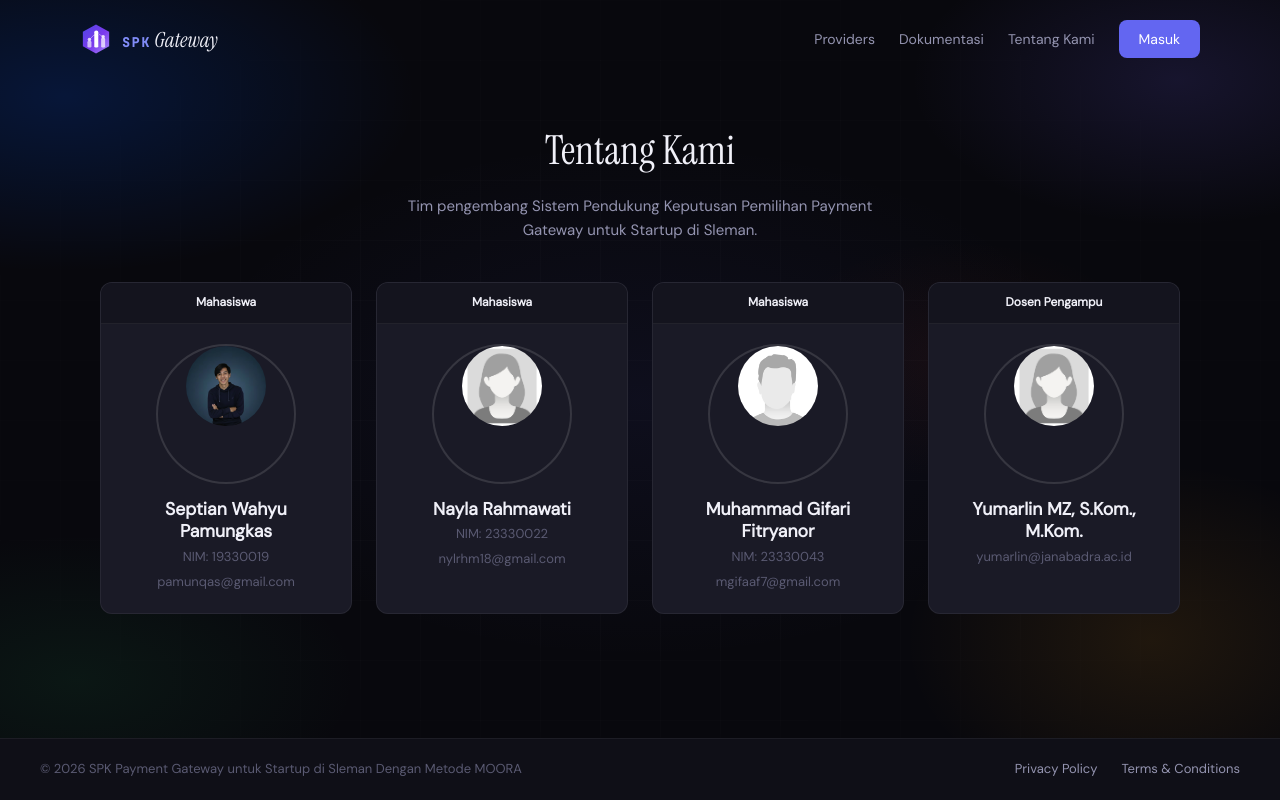
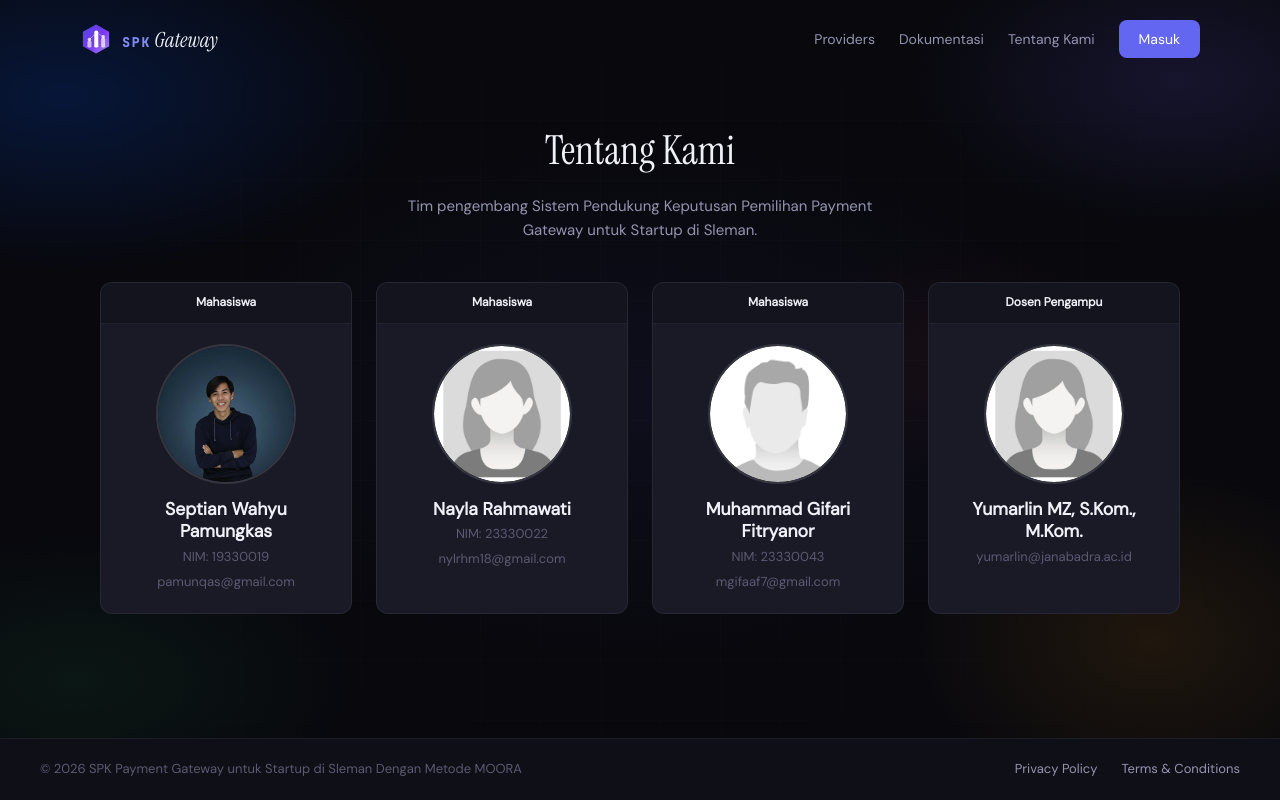
Before and after one commit to pamunqas/spk-app, a Next.js app: page /developer in a window 1280 px wide. Built offline with nearby package versions, Linux system fonts and the light colour scheme.

Commit message:
fix: ensure image fills avatar container

```diff
--- a/app/globals.css
+++ b/app/globals.css
@@ -916,6 +916,9 @@ body { font-family: var(--font-body); background: var(--bg); color: var(--text);
   background: var(--surface); border: 2px solid var(--border-2);
   overflow: hidden; flex-shrink: 0;
 }
+.dev-avatar-large img {
+  width: 100%; height: 100%; object-fit: cover;
+}
 .dev-member-info { display: flex; flex-direction: column; gap: 4px; }
 .dev-member-info h2 { font-size: 1.1rem; font-weight: 600; margin: 0; line-height: 1.3; }
 .dev-member-info p { color: var(--text-3); font-size: 13px; margin: 0; }
```
